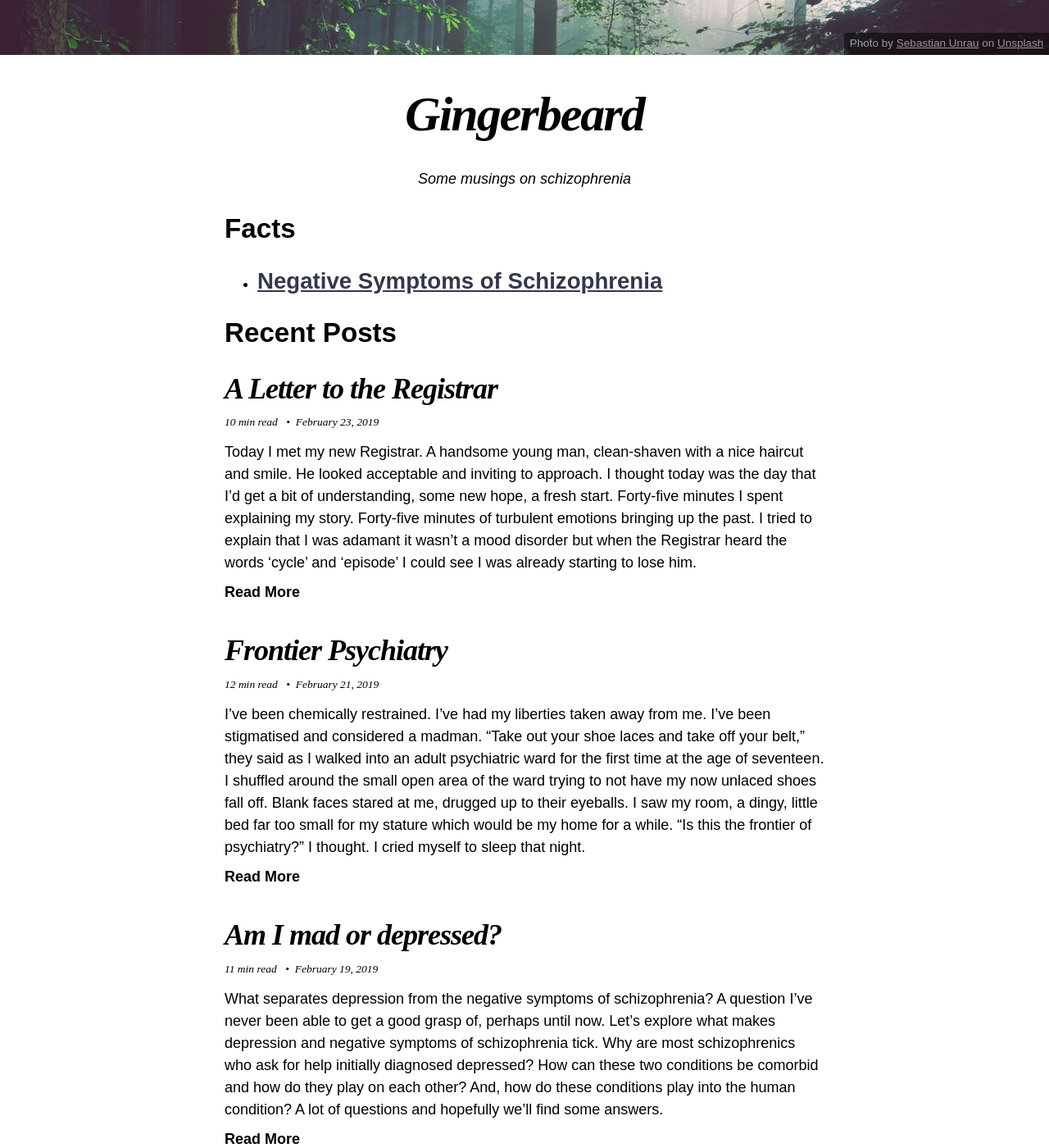
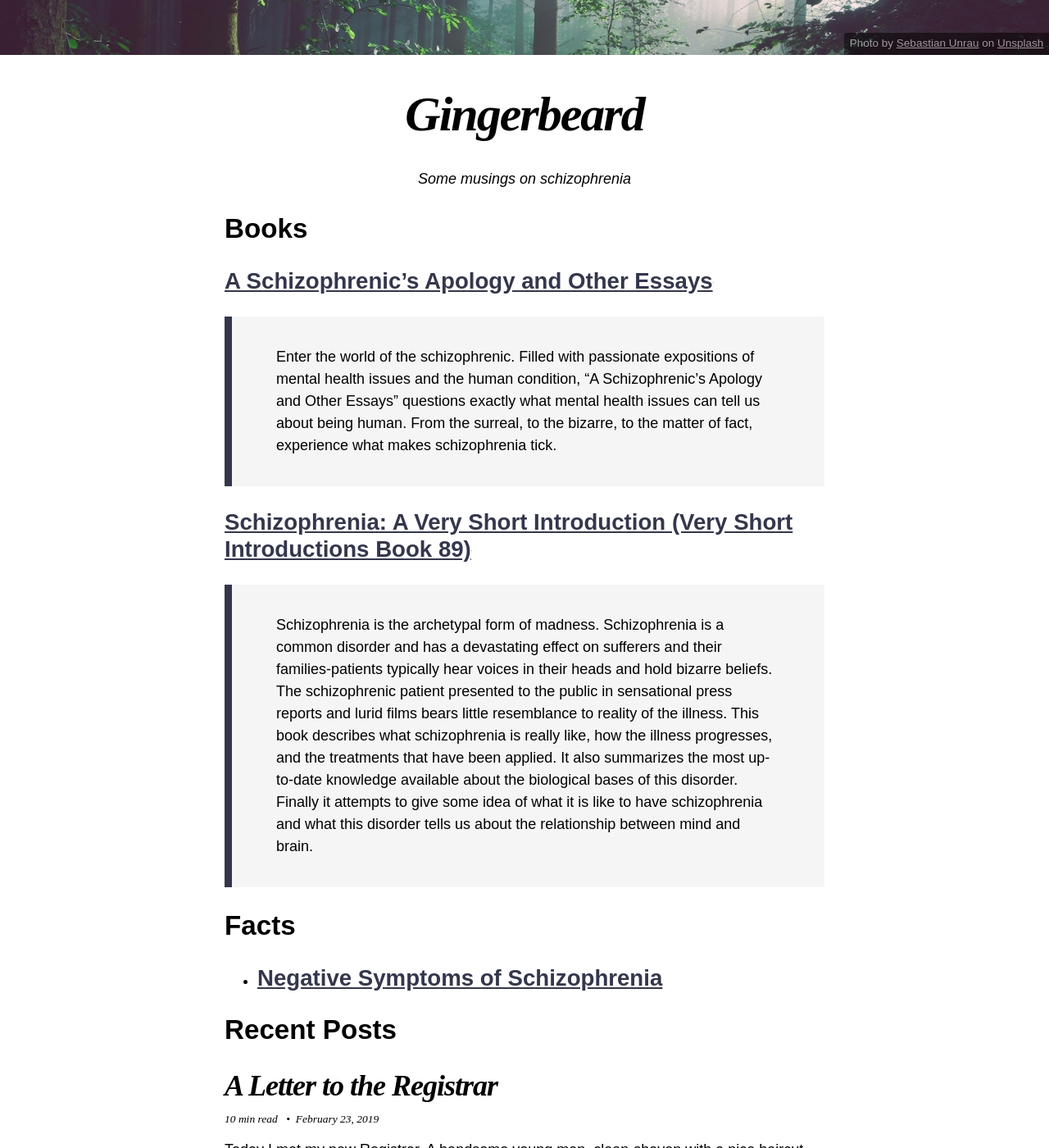
Before and after one commit to hori-kun/blog, a Jekyll site: the page built from index.md, in a window 1280 px wide and 1400 px high, scrolled down 449 px. Shown: the whole window at 82% size. Built offline with Jekyll 4.4.1, drawn with Linux system fonts in a browser that asks for light colours; nearby versions of some CDN libraries; a script that is not in the unit is left out.

Commit message:
Add some book links

```diff
--- a/index.md
+++ b/index.md
@@ -8,6 +8,16 @@ title: Gingerbeard
 
 <center><p><em>Some musings on schizophrenia</em></p></center>
 
+# Books
+
+## <a target="_blank" href="https://www.amazon.com.au/gp/product/B07NZDVC1K/ref=as_li_tl?ie=UTF8&camp=247&creative=1211&creativeASIN=B07NZDVC1K&linkCode=as2&tag=gingerbeard-22&linkId=281633732033f939ca068600faeae03a">A Schizophrenic's Apology and Other Essays</a><img src="//ir-au.amazon-adsystem.com/e/ir?t=gingerbeard-22&l=am2&o=36&a=B07NZDVC1K" width="1" height="1" border="0" alt="" style="border:none !important; margin:0px !important;" />
+
+> Enter the world of the schizophrenic. Filled with passionate expositions of mental health issues and the human condition, “A Schizophrenic’s Apology and Other Essays” questions exactly what mental health issues can tell us about being human. From the surreal, to the bizarre, to the matter of fact, experience what makes schizophrenia tick.
+
+## <a target="_blank" href="https://www.amazon.com.au/gp/product/B000SHMBPW/ref=as_li_tl?ie=UTF8&camp=247&creative=1211&creativeASIN=B000SHMBPW&linkCode=as2&tag=gingerbeard-22&linkId=d66080004d9e095c4e398ea9886466e4">Schizophrenia: A Very Short Introduction (Very Short Introductions Book 89)</a><img src="//ir-au.amazon-adsystem.com/e/ir?t=gingerbeard-22&l=am2&o=36&a=B000SHMBPW" width="1" height="1" border="0" alt="" style="border:none !important; margin:0px !important;" />
+
+> Schizophrenia is the archetypal form of madness. Schizophrenia is a common disorder and has a devastating effect on sufferers and their families-patients typically hear voices in their heads and hold bizarre beliefs. The schizophrenic patient presented to the public in sensational press reports and lurid films bears little resemblance to reality of the illness. This book describes what schizophrenia is really like, how the illness progresses, and the treatments that have been applied. It also summarizes the most up-to-date knowledge available about the biological bases of this disorder. Finally it attempts to give some idea of what it is like to have schizophrenia and what this disorder tells us about the relationship between mind and brain.
+
 # Facts
 <ul>
 {% for fact in site.facts %}
```
